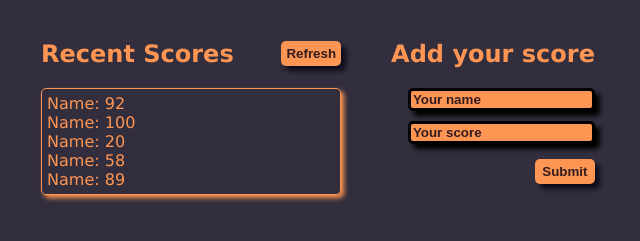
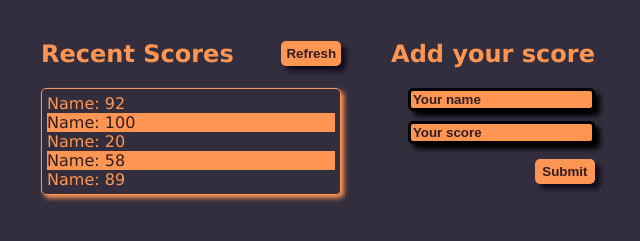
Before and after one commit to Wahaj-Ali/Leaderboard, a website built with webpack: page src/index.html in a window 1280 px wide. Shown: the part 99-340 px from the top of the page, without its empty margins (322-962 px from the left). Built offline with nearby package versions, Linux system fonts and the light colour scheme.

Commit message:
updated styling for score list items.

```diff
--- a/src/style.css
+++ b/src/style.css
@@ -77,3 +77,8 @@ input::placeholder {
   margin-top: 5px;
   width: 60px;
 }
+
+.individual-score:nth-child(even) {
+  background-color: rgb(255 149 82);
+  color: rgb(9 4 22 / 83%);
+}
```
Also changed, not shown: dist/main.bundle.js.
